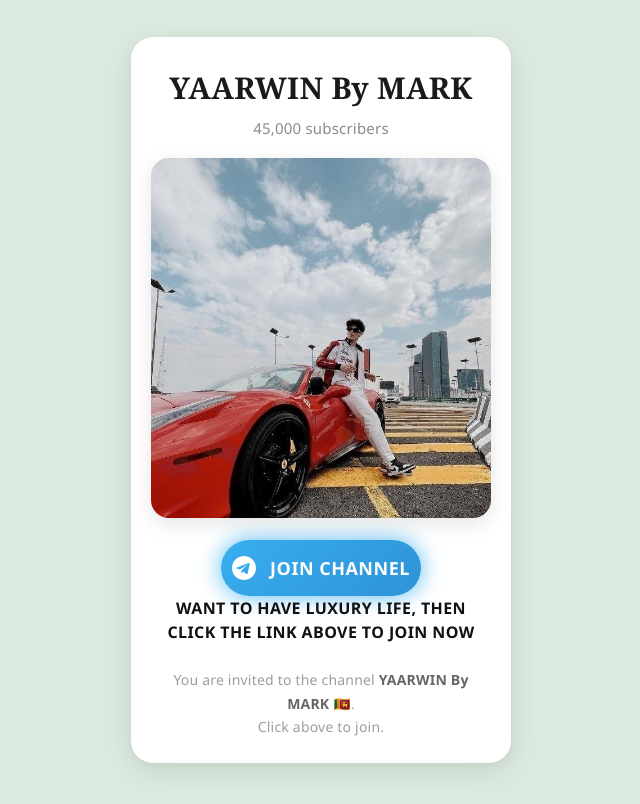
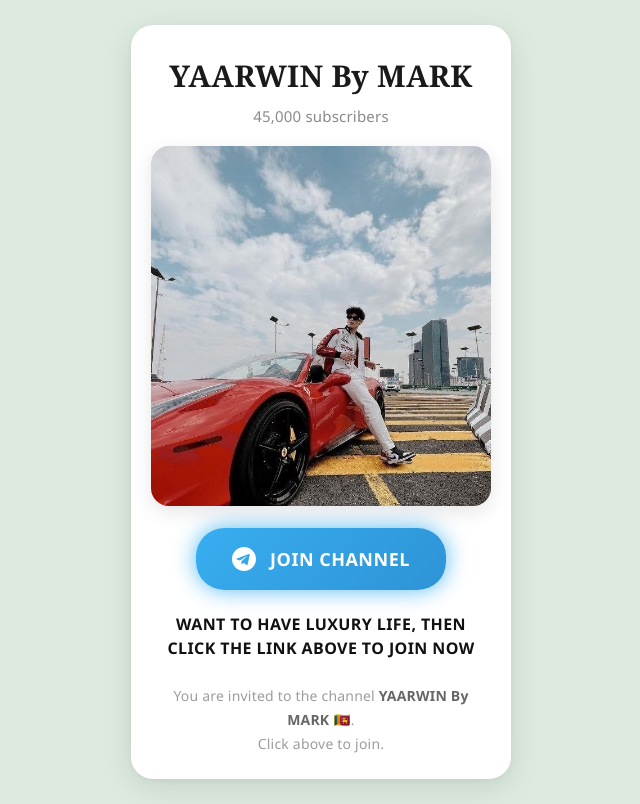
Before and after one commit to rawats7/ajayxads, a plain HTML site: page index.html in a window 1280 px wide. Shown: the whole page, without its empty margins (319-959 px from the left). Drawn offline with Linux system fonts and the light colour scheme.

Commit message:
Update index.html

```diff
--- a/index.html
+++ b/index.html
@@ -110,8 +110,8 @@
         }
 
           .join-btn {
-            width: 200px;                  /* reduced from 230px */
-            height: 56px;                  /* reduced from 62px */
+            width: 250px;                  /* reduced from 230px */
+            height: 62px;                  /* reduced from 62px */
             border-radius: 28px;
             background: linear-gradient(135deg, #38aef0, #2d93d6);
             display: flex;
@@ -237,6 +237,8 @@
             <span>JOIN CHANNEL</span>
         </a>
 
+        <br>
+
         <!-- Description -->
         <div class="description">
             WANT TO HAVE  LUXURY LIFE, THEN CLICK THE LINK ABOVE  TO JOIN NOW
```
